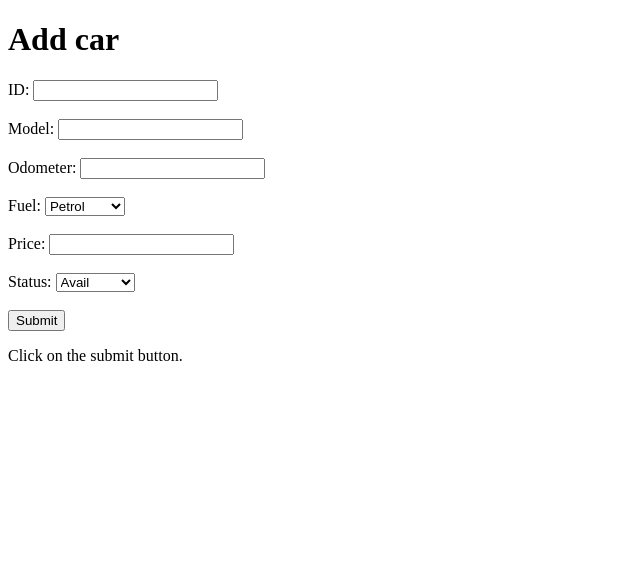
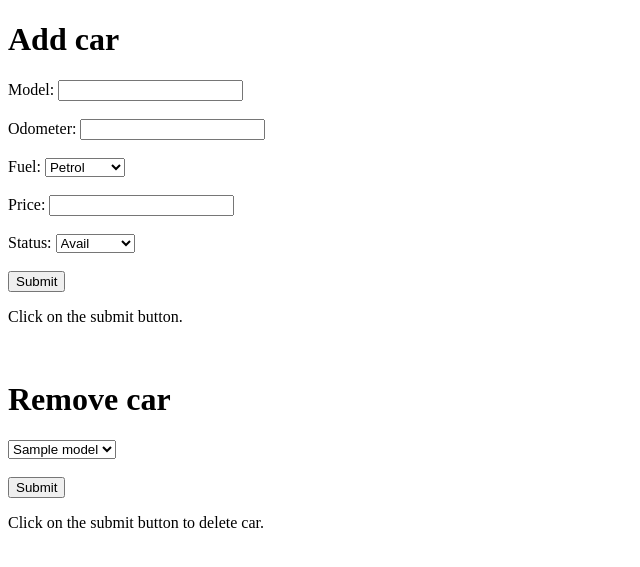
Before and after one commit to mrusins/CODELEX, a PHP site: template CODELEX/tasks/car-rental/app/view/add.php in a window 1280 px wide. Shown: the top 567 px of the page, without its empty margins (0-640 px from the left). Run offline with PHP 8.4, Linux system fonts and the light colour scheme; the template is opened without the code that fills it: most values are stand-ins (such as "Sample title", 1, 10 or a date in 2020).

Commit message:
Car rental update

```diff
--- a/CODELEX/tasks/car-rental/app/Controllers/CarAddController.php
+++ b/CODELEX/tasks/car-rental/app/Controllers/CarAddController.php
@@ -13,6 +13,7 @@ class CarAddController
 
         $add = new AddService();
         $add->add($_POST);
+        $add->deleteCar($_POST);
 
         require_once __DIR__ . '/../view/add.php';
     }
--- a/CODELEX/tasks/car-rental/app/garage/garage.json
+++ b/CODELEX/tasks/car-rental/app/garage/garage.json
@@ -1 +1 @@
-[{"id":1,"model":"Mazda 6","odometer":52000,"fuel":"petrol","price":40,"status":"yes"},{"id":2,"model":"Lexus IS250","odometer":132500,"fuel":"petrol","price":55,"status":"yes"},{"id":3,"model":"Volvo v60","odometer":98600,"fuel":"petrol","price":55,"status":"yes"},{"id":4,"model":"Toyota Prius","odometer":86542,"fuel":"hybrid","price":49,"status":"no"},{"id":5,"model":"Volvo XC90","odometer":55600,"fuel":"diesel","price":70,"status":"in service"},{"id":6,"model":"Tesla Molel S","odometer":21000,"fuel":"electricity","price":90,"status":"yes"},{"id":7,"model":"VW IQ","odometer":59400,"fuel":"electricity","price":45,"status":"in service"}]
+[{"id":3,"model":"Opel Omega","odometer":560200,"fuel":"diesel","price":22,"status":"yes"},{"id":2,"model":"Volvo v60","odometer":23000,"fuel":"diesel","price":35,"status":"in service"},{"id":3,"model":"Audi A4","odometer":55600,"fuel":"petrol","price":60,"status":"yes"},{"id":4,"model":"Tesla Model S","odometer":55000,"fuel":"electricity","price":100,"status":"yes"},{"id":6,"model":"Audi A3","odometer":160200,"fuel":"diesel","price":40,"status":"yes"}]
--- a/CODELEX/tasks/car-rental/app/view/add.php
+++ b/CODELEX/tasks/car-rental/app/view/add.php
@@ -6,8 +6,7 @@
 <h1>Add car</h1>
 
 <form action="/add" method="post" target="">
-    <label for="id">ID:</label>
-    <input type="number" id="id" name="id"><br><br>
+
     <label for="lname">Model:</label>
     <input type="text" id="lname" name="model"><br><br>
     <label for="fname">Odometer:</label>
@@ -36,7 +35,32 @@
     <input type="submit" value="Submit">
 </form>
 
-<p>Click on the submit button.</p>
+<p>Click on the submit button.</p><br>
+<h1>Remove car</h1>
+
+
+<form action="/add" method="post" target="">
+
+
+
+    <select id="cars" name="delete">
+
+        <?PHP
+        foreach ($add->allCars() as $item=>$value) {
+            $name = $value->model;
+            $id = $value->id;
+            echo "<option value=$id>$name</option> ";
+        }
+        ?>
+
+
+    </select><br><br>
+
+    <input type="submit" value="Submit">
+    <p>Click on the submit button to delete car.</p>
+</form>
+
+
 
 </body>
 </html>
```
Also changed, not shown: CODELEX/tasks/car-rental/app/AddService.php (+23 -1 lines).
